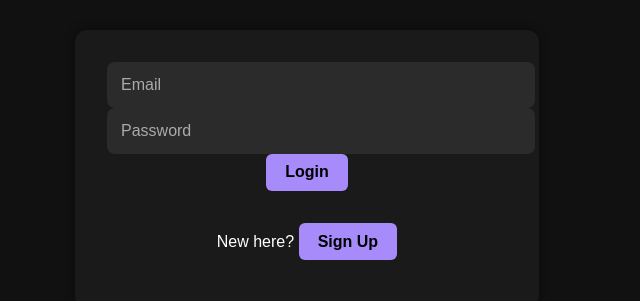
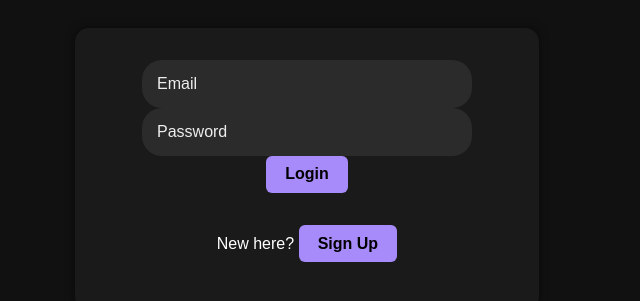
Before and after one commit to bpoiko/code2code, a React (Vite) app in the folder react_test/: page / in a window 1280 px wide. Shown: the part 263-564 px from the top of the page, without its empty margins (365-1005 px from the left). Built offline with nearby package versions, Linux system fonts and the light colour scheme; no server answers.

Commit message:
cleaned up sign up ui

```diff
--- a/react_test/src/App.css
+++ b/react_test/src/App.css
@@ -105,7 +105,7 @@ select {
 
 
 
-/* Auth form card */
+
 .auth-container {
   display: flex;
   flex-direction: column;
@@ -120,10 +120,10 @@ select {
   gap: 1rem;
 }
 .auth-container input {
-  width: 100%;
+  width: 75%;
   padding: 0.75rem;
-  border-radius: 8px;
-  border: 2px solid transparent;
+  border-radius: 20px;
+  border: 3px solid transparent;
   background-color: #2b2b2b;
   color: white;
   font-size: 1rem;
@@ -152,11 +152,10 @@ select {
 }
 .auth-container {
   display: flex;
-  flex-direction: column;
   align-items: center;
   background-color: #1a1a1a;
   padding: 2rem;
-  border-radius: 12px;
+  border-radius: 14px;
   box-shadow: 0 0 10px rgba(0,0,0,0.5);
   width: 100%;
   max-width: 400px;
@@ -166,7 +165,7 @@ select {
 }
 
 .auth-container input::placeholder {
-  color: #aaa;
+  color: #eeeeee;
 }
 
 /* Responsive polish */
@@ -200,7 +199,7 @@ select {
 .form-error {
   color: #ff4d4d;
   font-size: 0.95rem;
-  margin-top: -0.5rem;
+  margin-top: -0.6rem;
 }
 
 .dashboard-wrapper {
```
